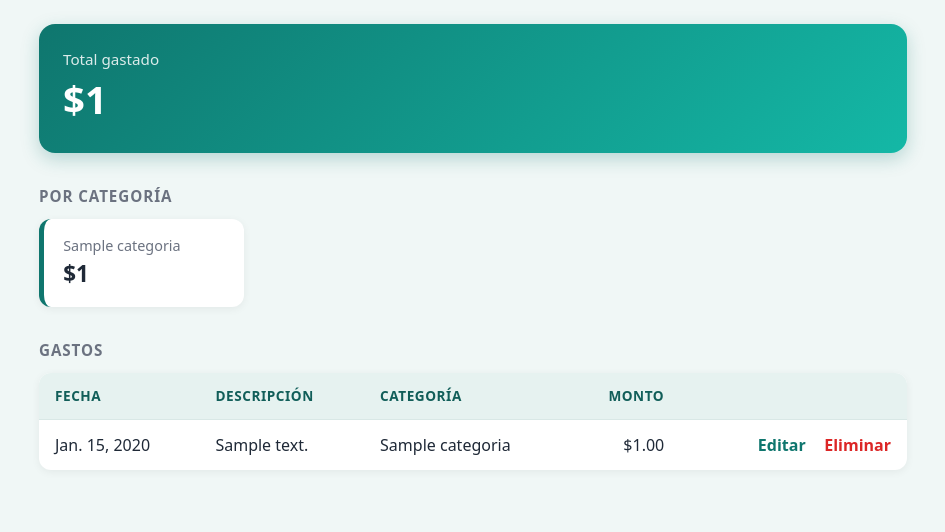
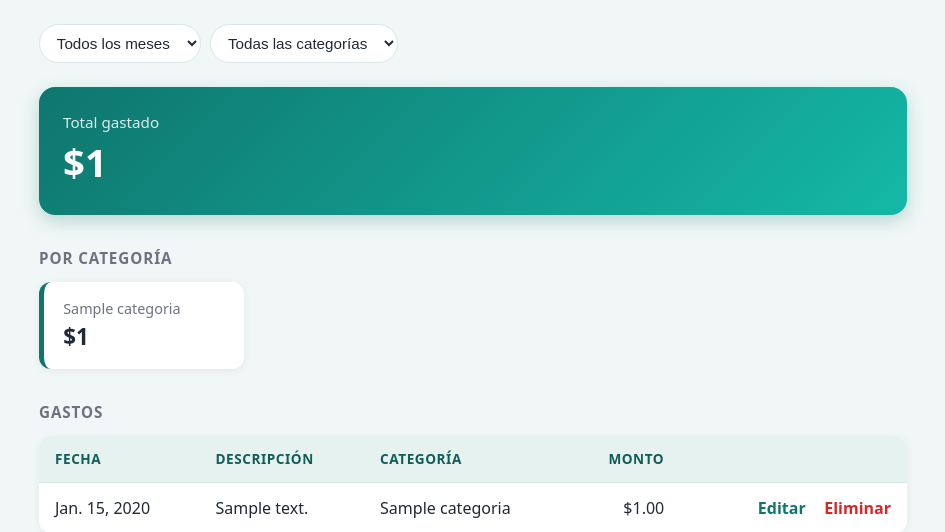
Before and after one commit to Julienzo27/control-gastos-django, a Django app: page / in a window 1280 px wide. Shown: the part 75-607 px from the top of the page, without its empty margins (167-1112 px from the left). Run offline with Django 5.2, Linux system fonts and the light colour scheme; tables that the repository leaves empty hold one stand-in row (values such as "Sample post").

Commit message:
Filtros por mes y categoria en la lista de gastos

```diff
--- a/gastos/static/gastos/style.css
+++ b/gastos/static/gastos/style.css
@@ -197,3 +197,20 @@ tbody tr:hover { background: #f6fbfa; }
   border-radius: 8px;
   background: var(--fondo);
 }
+
+.filtros {
+  display: flex;
+  flex-wrap: wrap;
+  align-items: center;
+  gap: 0.6rem;
+  margin-top: 1.5rem;
+}
+.filtros select {
+  padding: 0.55rem 0.8rem;
+  border: 1px solid var(--borde);
+  border-radius: 999px;
+  background: #fff;
+  font-size: 0.95rem;
+  color: var(--texto);
+}
+.filtros .boton { margin-left: 0; padding: 0.55rem 1.1rem; font-size: 0.95rem; }
--- a/gastos/templates/gastos/lista.html
+++ b/gastos/templates/gastos/lista.html
@@ -17,8 +17,27 @@
       </div>
     </header>
 
+    <form method="get" class="filtros">
+      <select name="mes" onchange="this.form.submit()">
+        <option value="">Todos los meses</option>
+        {% for m in meses %}
+          <option value="{{ m.valor }}" {% if m.valor == mes_sel %}selected{% endif %}>{{ m.texto }}</option>
+        {% endfor %}
+      </select>
+      <select name="categoria" onchange="this.form.submit()">
+        <option value="">Todas las categorías</option>
+        {% for c in categorias %}
+          <option value="{{ c.id }}" {% if c.id|stringformat:"s" == categoria_sel %}selected{% endif %}>{{ c.nombre }}</option>
+        {% endfor %}
+      </select>
+
+      {% if filtrando %}
+        <a class="boton boton-claro" href="{% url 'lista_gastos' %}">Limpiar filtros</a>
+      {% endif %}
+    </form>
+
     <section class="total-card">
-      <span class="etiqueta">Total gastado</span>
+      <span class="etiqueta">Total gastado{% if filtrando %} (según el filtro){% endif %}</span>
       <span class="total-monto">${{ total }}</span>
     </section>
 
@@ -57,7 +76,11 @@
               </td>
             </tr>
           {% empty %}
-            <tr><td colspan="5" class="vacio">Todavía no hay gastos.</td></tr>
+            <tr>
+              <td colspan="5" class="vacio">
+                {% if filtrando %}No hay gastos con ese filtro.{% else %}Todavía no hay gastos.{% endif %}
+              </td>
+            </tr>
           {% endfor %}
         </tbody>
       </table>
--- a/gastos/views.py
+++ b/gastos/views.py
@@ -2,22 +2,61 @@ from django.db.models import Sum
 from django.shortcuts import get_object_or_404, redirect, render
 
 from .forms import CategoriaForm, GastoForm
-from .models import Gasto
+from .models import Categoria, Gasto
+
+MESES = [
+    "enero", "febrero", "marzo", "abril", "mayo", "junio",
+    "julio", "agosto", "septiembre", "octubre", "noviembre", "diciembre",
+]
 
 
 def lista_gastos(request):
+    mes = request.GET.get("mes", "")
+    categoria_id = request.GET.get("categoria", "")
+
     gastos = Gasto.objects.select_related("categoria").order_by("-fecha")
+
+    if mes:
+        try:
+            anio, numero = mes.split("-")
+            gastos = gastos.filter(fecha__year=int(anio), fecha__month=int(numero))
+        except ValueError:
+            mes = ""
+
+    if categoria_id.isdigit():
+        gastos = gastos.filter(categoria_id=int(categoria_id))
+    else:
+        categoria_id = ""
+
     total = gastos.aggregate(total=Sum("monto"))["total"] or 0
     totales_por_categoria = (
-        Gasto.objects.values("categoria__nombre")
+        gastos.values("categoria__nombre")
         .annotate(total=Sum("monto"))
         .order_by("-total")
     )
-    return render(request, "gastos/lista.html", {
-        "gastos": gastos,
-        "total": total,
-        "totales_por_categoria": totales_por_categoria,
-    })
+
+    meses = [
+        {
+            "valor": fecha.strftime("%Y-%m"),
+            "texto": f"{MESES[fecha.month - 1].capitalize()} {fecha.year}",
+        }
+        for fecha in Gasto.objects.dates("fecha", "month", order="DESC")
+    ]
+
+    return render(
+        request,
+        "gastos/lista.html",
+        {
+            "gastos": gastos,
+            "total": total,
+            "totales_por_categoria": totales_por_categoria,
+            "meses": meses,
+            "categorias": Categoria.objects.order_by("nombre"),
+            "mes_sel": mes,
+            "categoria_sel": categoria_id,
+            "filtrando": bool(mes or categoria_id),
+        },
+    )
 
 
 def agregar_gasto(request):
@@ -29,22 +68,6 @@ def agregar_gasto(request):
     else:
         form = GastoForm()
     return render(request, "gastos/formulario.html", {"form": form})
-
-
-
-def agregar_categoria(request):
-    if request.method == "POST":
-        form = CategoriaForm(request.POST)
-        if form.is_valid():
-            form.save()
-            return redirect("agregar_gasto")
-    else:
-        form = CategoriaForm()
-    return render(
-        request,
-        "gastos/formulario.html",
-        {"form": form, "titulo": "Nueva categoría"},
-    )
 
 
 def editar_gasto(request, pk):
@@ -69,3 +92,18 @@ def eliminar_gasto(request, pk):
         gasto.delete()
         return redirect("lista_gastos")
     return render(request, "gastos/confirmar_eliminar.html", {"gasto": gasto})
+
+
+def agregar_categoria(request):
+    if request.method == "POST":
+        form = CategoriaForm(request.POST)
+        if form.is_valid():
+            form.save()
+            return redirect("agregar_gasto")
+    else:
+        form = CategoriaForm()
+    return render(
+        request,
+        "gastos/formulario.html",
+        {"form": form, "titulo": "Nueva categoría"},
+    )
```
Also changed, not shown: gastos/tests.py (+45 -0 lines).
